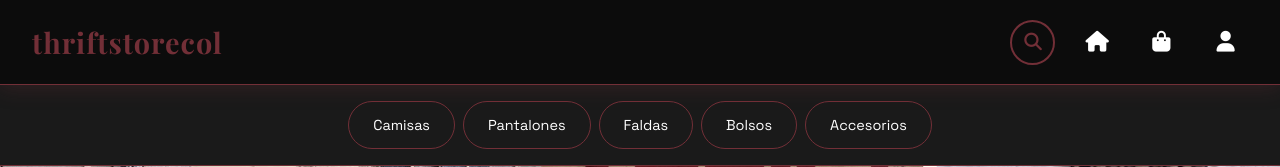
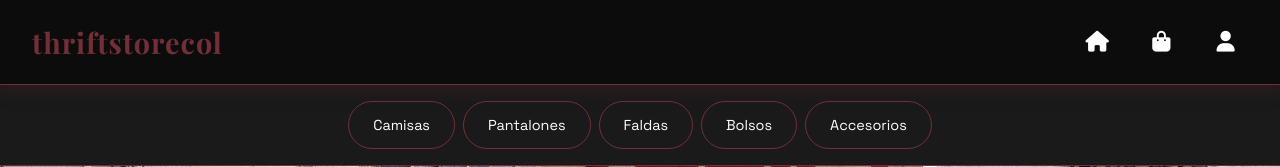
Before and after one commit to raesttleten/tienda-ropa-upcycling, a FastAPI app: page / in a window 1280 px wide. Shown: the top 167 px of the page. Run offline with FastAPI, Linux system fonts and the light colour scheme; data that the repository does not hold is empty; some libraries are stand-ins or nearby versions.

Commit message:
quite la busqueda

```diff
--- a/templates/index.html
+++ b/templates/index.html
@@ -14,10 +14,6 @@
             <a href="/" class="logo">thriftstorecol</a>
 
             <div class="nav-icons">
-                <form action="/buscar" method="get" class="search-bar">
-                    <input type="text" name="q" placeholder="Buscar...">
-                    <button type="submit"><i class="fas fa-search"></i></button>
-                </form>
 
                 <a href="/" title="Inicio">
                     <i class="fas fa-home"></i>
```
